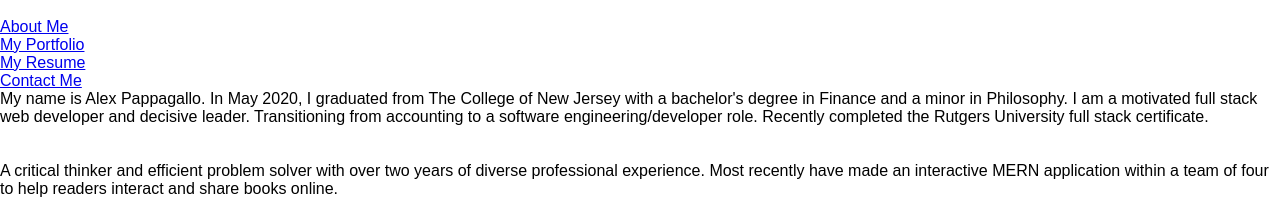
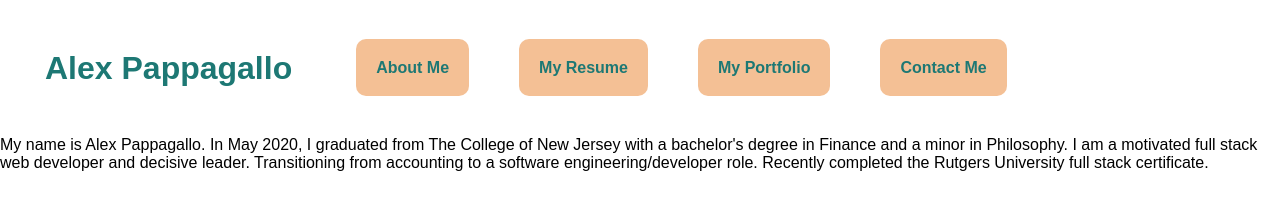
Before and after one commit to AlexPap1/Portfolio, a plain HTML site: page index.html in a window 1280 px wide. Shown: the top 205 px of the page. Drawn offline with Linux system fonts and the light colour scheme.

Commit message:
new header/nav

```diff
--- a/index.html
+++ b/index.html
@@ -11,12 +11,12 @@
 </head>
 <body>
     <header>
-        <img>
+        <h1>Alex Pappagallo</h1>
         <nav>
             <ul>
                 <li><a href="#about">About Me</a></li>
+                <li><a href="#resume">My Resume</a></li>
                 <li><a href="#portfolio">My Portfolio</a></li>
-                <li><a href="#resume">My Resume</a></li>
                 <li><a href="#contact">Contact Me</a></li>
             </ul>
         </nav>
@@ -40,6 +40,9 @@
             Excited and prepared to be a valuable asset to a strong team.
         </p>
     </div>
+    <div id="resume">
+        <!--resume-->
+    </div>
     <div id="portfolio">
         <!--Portfolio-->
             <!--include project image, link to pages, link to repo, description w/ technologies used-->
@@ -49,9 +52,6 @@
     </div>
     <div>
         <!--Book reccomentdations-->
-    </div>
-    <div id="resume">
-        <!--resume-->
     </div>
     <footer id="contact" class="center bg-blue">
         <!--Contact and resume-->
--- a/style.css
+++ b/style.css
@@ -59,7 +59,57 @@ body {
 
 /* end bg colors */
 
-/* contact */
+/* header */
+
+header {
+    display: flex;
+    line-height: 3;
+    display: flex;
+    flex-wrap: wrap;
+    color: var(--green);
+    padding: 20px 20px;
+    background-color: var(--white);
+
+}
+
+header h1 {
+    padding-left: 25px;
+    font-weight: bold;
+}
+
+header nav {
+    flex: 3;
+    margin: auto;
+    flex-wrap: wrap;
+}
+
+header nav ul {
+    display: flex;
+    gap: 50px;
+    flex-wrap: wrap;
+    justify-content: flex-start;
+    margin-left: 5vw;
+    align-items: center;
+    list-style-type: none;
+}
+
+header nav a {
+    text-decoration: none;
+    background-color: var(--tan);
+    color: var(--green);
+    font-weight: bold;
+    border-radius: 10px;
+    padding: 20px;;
+}
+
+header nav a:hover {
+    background-color: var(--green);
+    color: var(--tan);
+}
+
+/* end header */
+
+/* footer */
 
 .contact img {
     width: 100px;
@@ -87,4 +137,4 @@ body {
     margin-top: 10px;
 }
 
-/* end contact */
+/* end footer */
```
